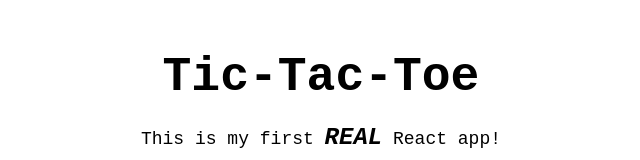
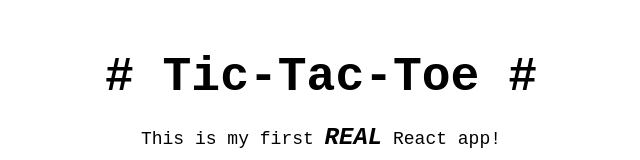
Before and after one commit to GustavoSouza123/react-tic-tac-toe, a React (Vite) app: page / in a window 1280 px wide. Shown: the top 160 px of the page, without its empty margins (319-959 px from the left). Built offline with nearby package versions, Linux system fonts and the light colour scheme.

Commit message:
add # to app h1

```diff
--- a/src/App.jsx
+++ b/src/App.jsx
@@ -7,7 +7,7 @@
 function App() {
     return (
         <>
-            <h1>Tic-Tac-Toe</h1>
+            <h1># Tic-Tac-Toe #</h1>
             <p>This is my first <span>REAL</span> React app!</p>
             <Board />
         </>
```
